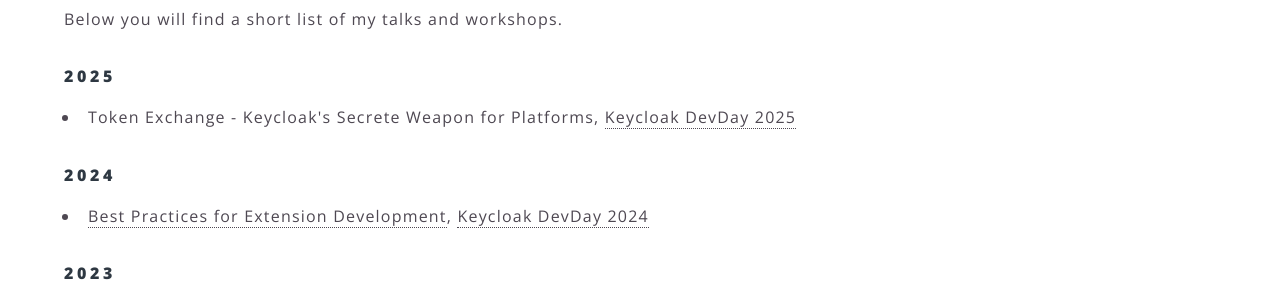
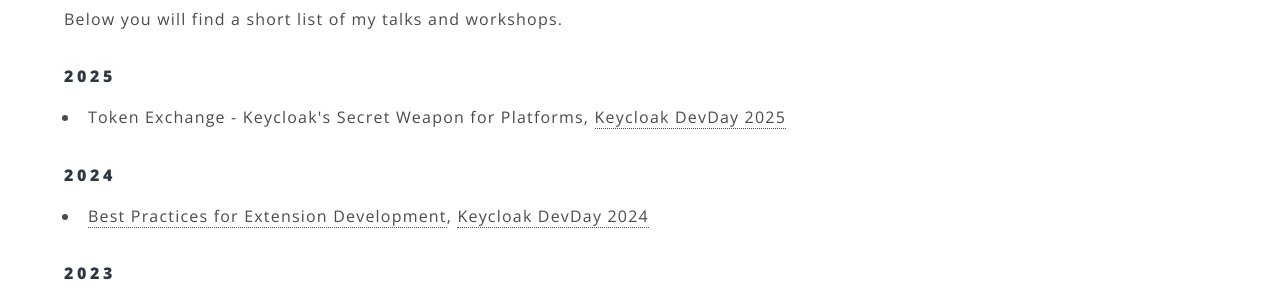
Before and after one commit to sventorben/sventorben.de, a Jekyll site: the page built from talks.html, in a window 1280 px wide and 900 px high, scrolled down 380 px. Shown: the part 154-454 px from the top of the window. Built offline with Jekyll 4.4.1, drawn with Linux system fonts in a browser that asks for light colours.

Commit message:
Fix typo

```diff
--- a/talks.html
+++ b/talks.html
@@ -8,7 +8,7 @@
 
         <h4>2025</h4>
 	<ul>
-		<li>Token Exchange - Keycloak's Secrete Weapon for Platforms, <a href="https://keycloak-day.dev/" target="_blank">Keycloak DevDay 2025</li>
+		<li>Token Exchange - Keycloak's Secret Weapon for Platforms, <a href="https://keycloak-day.dev/" target="_blank">Keycloak DevDay 2025</li>
 	</ul>
         <h4>2024</h4>
 	<ul>
```
